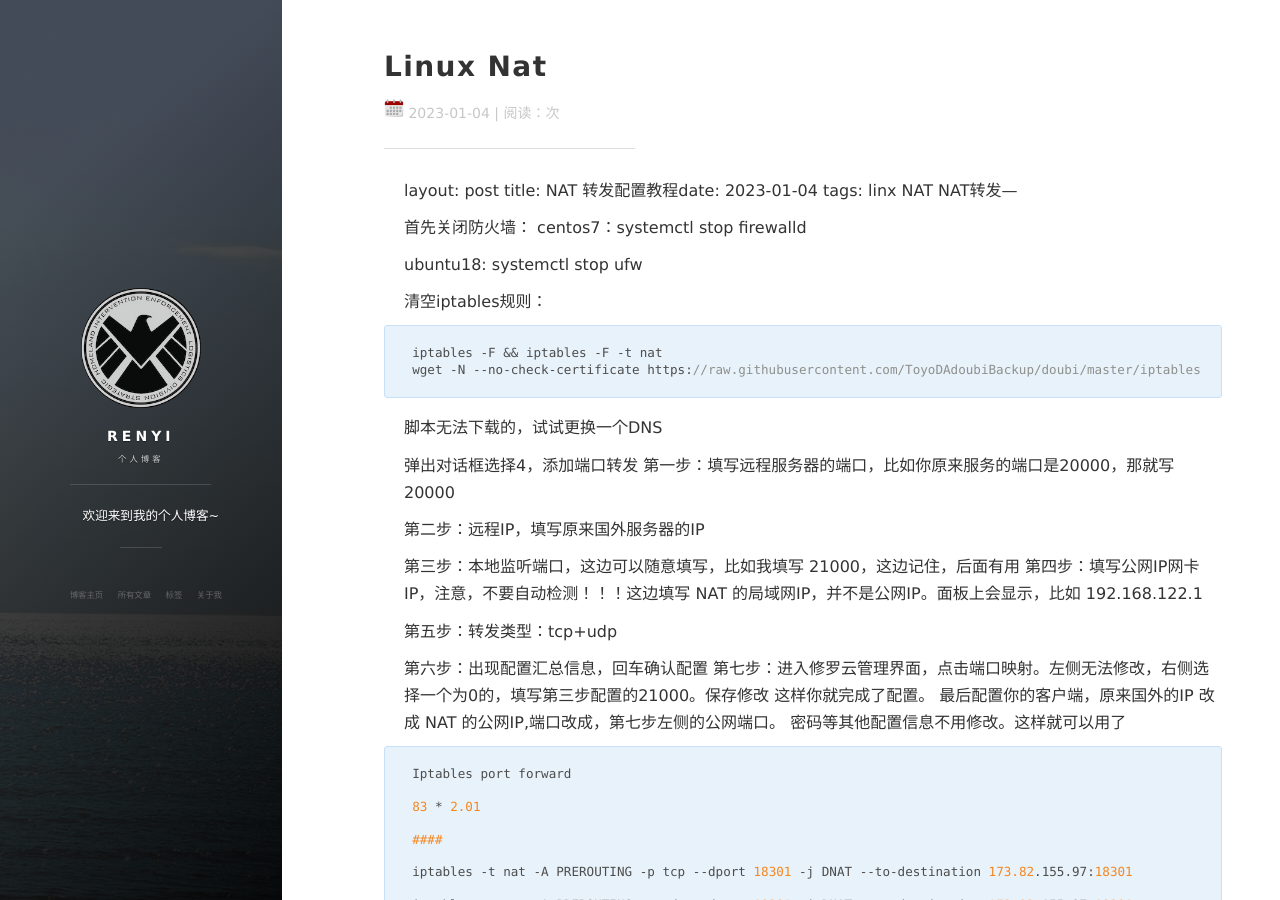
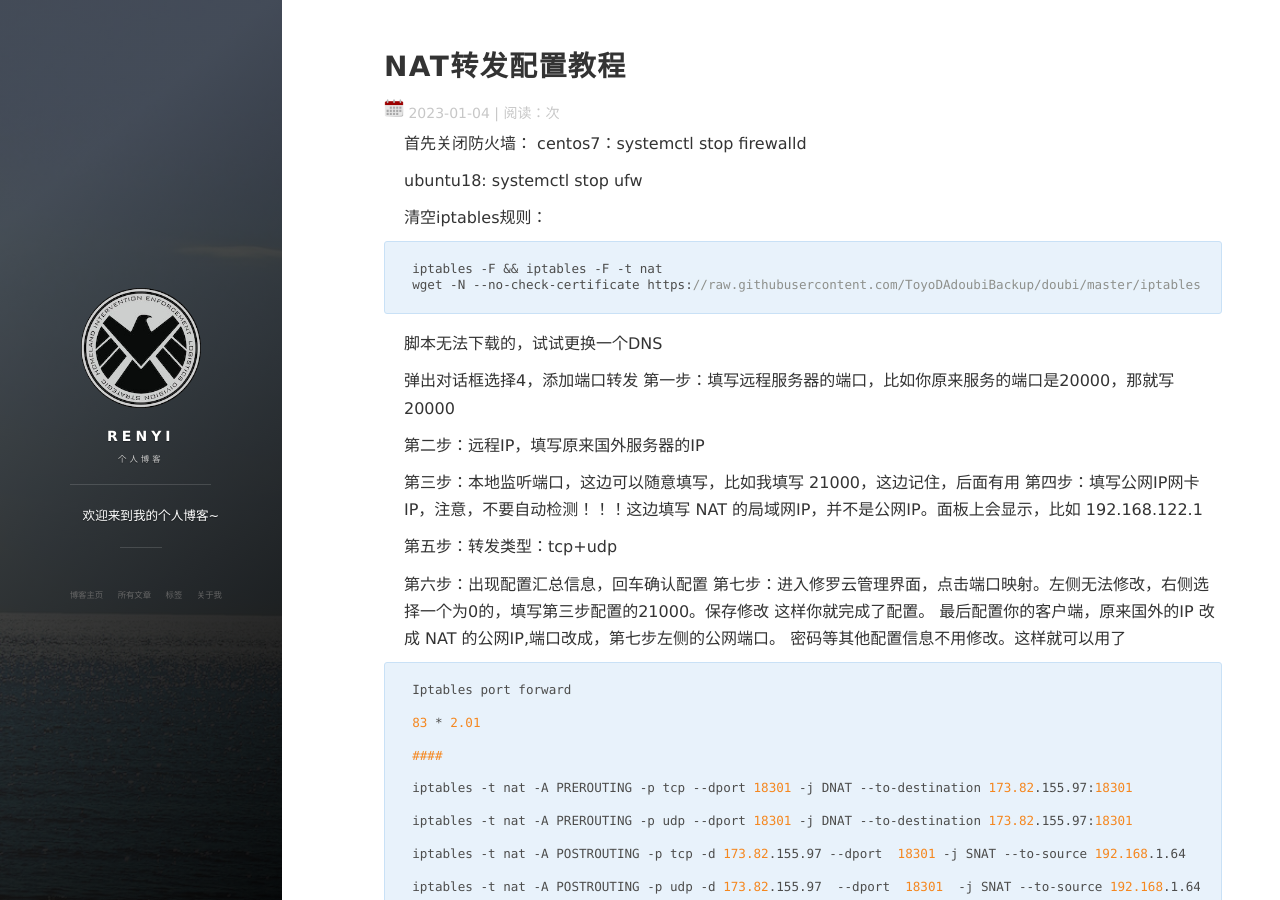
Before and after one commit to renyinew/renyi.github.io, a Jekyll site: the page built from _posts/2023-01-04-linuxnat.md, in a window 1280 px wide and 900 px high. Built offline with Jekyll 4.4.1, drawn with Linux system fonts in a browser that asks for light colours; nearby versions of some CDN libraries; our own code applies the rules of GitHub Pages for plain Markdown files; comment, search, counter and statistics services are not loaded.

Commit message:
Update and rename 2023-01-04-linux-nat.md to 2023-01-04-linuxnat.md

```diff
--- a/_posts/2023-01-04-linux-nat.md
+++ b/_posts/2023-01-04-linuxnat.md
@@ -1,7 +1,9 @@
 ---
 layout: post
-title: NAT 转发配置教程date: 2023-01-04
-tags: linx NAT NAT转发---
+title: NAT转发配置教程
+date: 2023-01-04
+tags: linux NAT转发
+---
 
 首先关闭防火墙：
 centos7：systemctl stop firewalld
```
